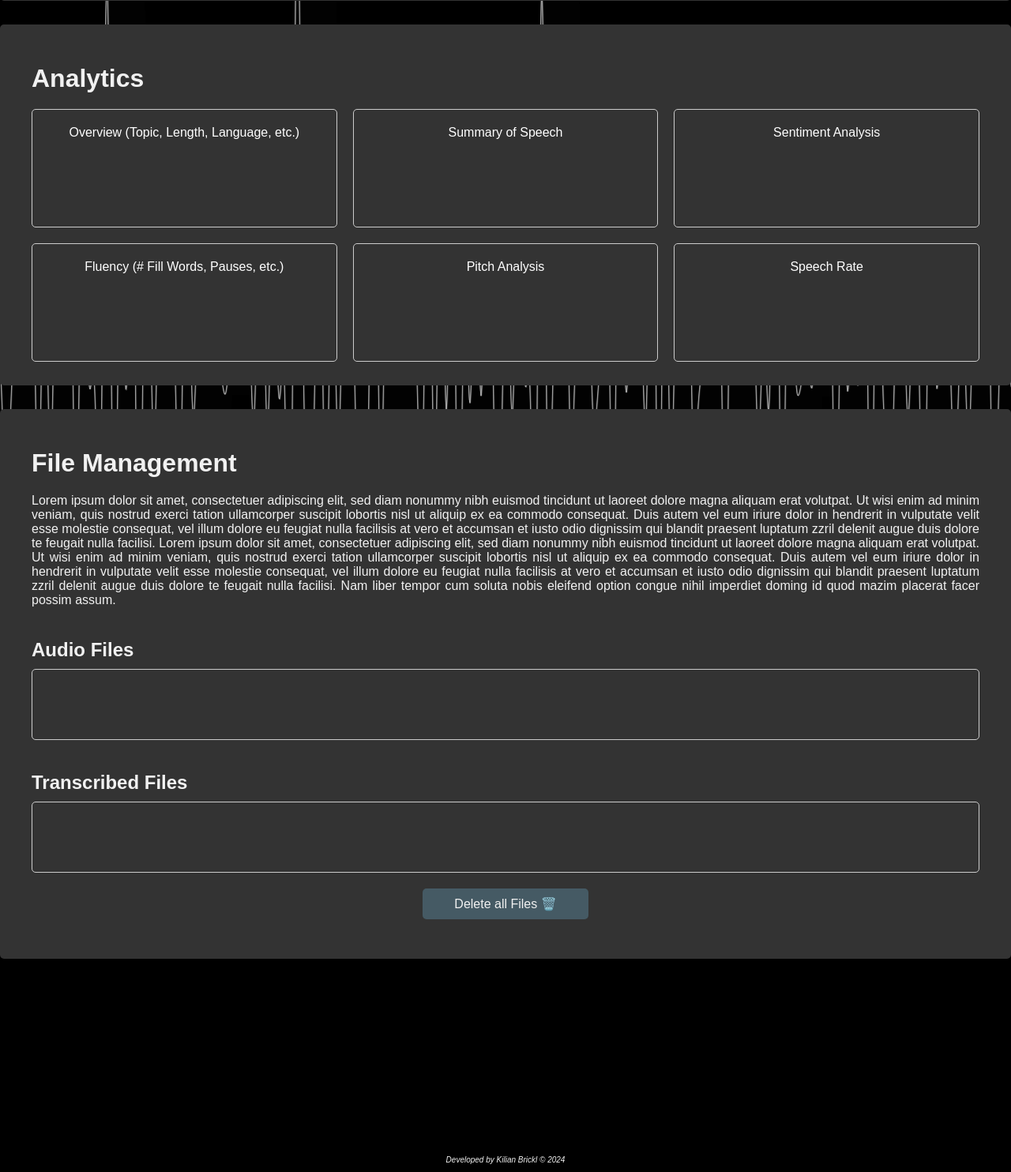
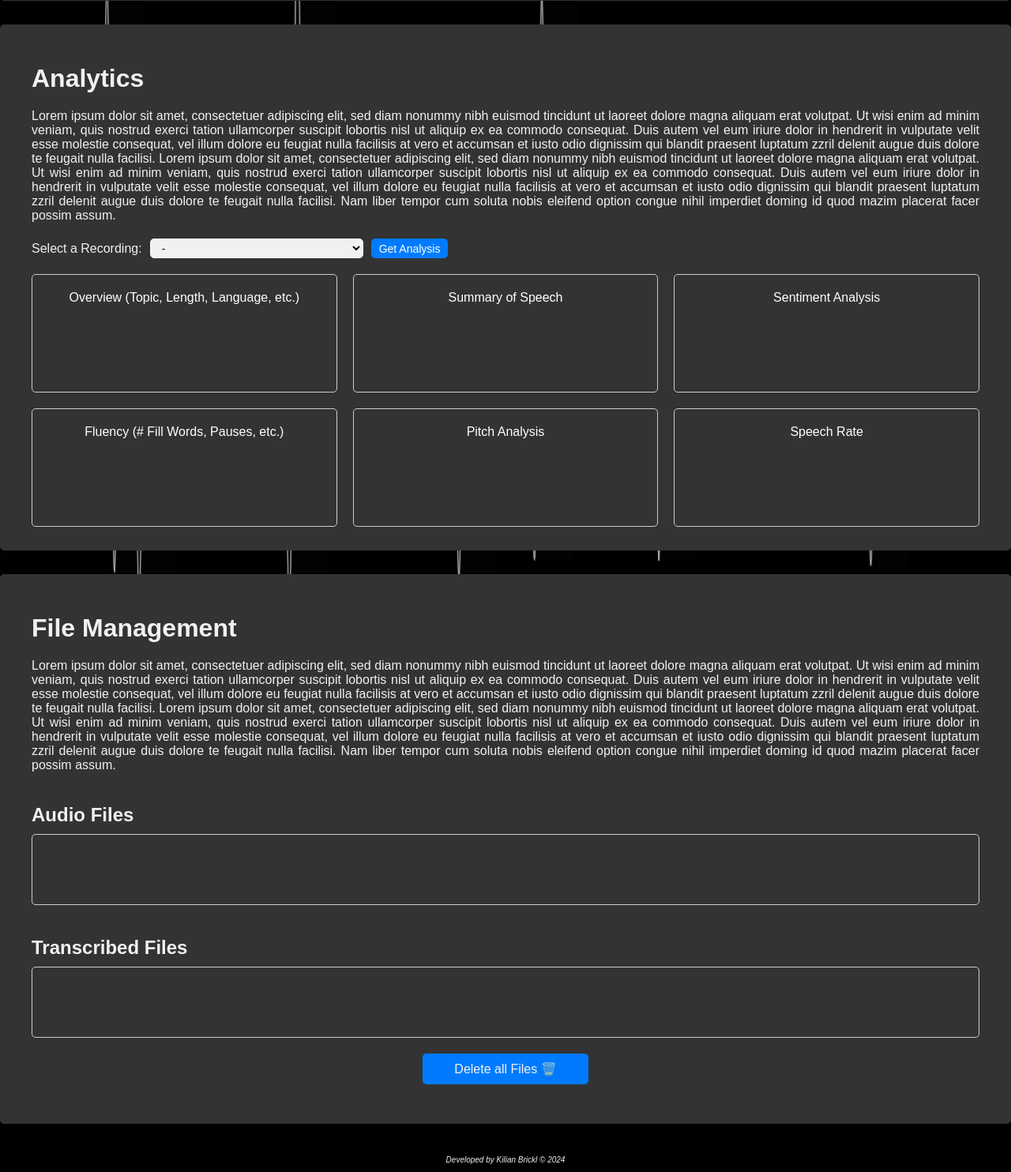
Before and after one commit to BrckJr/Speech2Text, a Flask app: page / in a window 1280 px wide. Shown: the part 644-2128 px from the top of the page at 79% size. Run offline with Flask 3, Linux system fonts and the light colour scheme; the visitor is signed in with stand-in values (Sample User, id 1); data that the repository does not hold is empty.

Commit message:
Dropdown menu for recording selection in analysis section.

```diff
--- a/backend/static/css/base.css
+++ b/backend/static/css/base.css
@@ -134,7 +134,7 @@ h3 {
 
 /* Styling for prompt headings */
 h10 {
-    text-align: left;
+    text-align: center;
     font-size: 24px; /* Medium font size for subheadings */
     font-weight: bold;
 }
--- a/backend/static/css/dashboard.css
+++ b/backend/static/css/dashboard.css
@@ -100,7 +100,7 @@
 /* Delete All Button */
 #delete_all {
     padding: 10px 40px;
-    background: #455a64; /* Blue-grey background */
+    background: #007BFF; /* Blue-grey background */
     color: #f1f1f1;
     font-size: 16px;
     border: none;
@@ -157,6 +157,55 @@
     background: #D21404;
 }
 
+/* Container for the "Select a Recording" dropdown aligned to the left */
+.select-recording {
+    margin: 20px;
+    display: flex;             /* Use flexbox for alignment */
+    align-items: center;       /* Vertically center label and dropdown */
+    justify-content: flex-start; /* Align content to the left */
+}
+
+/* Label for the dropdown menu */
+.select-recording label {
+    margin-right: 10px;
+    font-size: 16px;
+    display: inline-block;
+    align-items: center;       /* Vertically center label and dropdown */
+    justify-content: flex-start; /* Align content to the left */
+}
+
+/* Style for the dropdown menu */
+#recordings-dropdown {
+    min-width: 270px;  /* Set the minimum width to 100px */
+    width: auto;       /* Allow the width to scale based on content */
+    padding: 3px 10px; /* Adjust padding to match button height */
+    font-size: 14px;   /* Adjust font size */
+    border: 1px solid #f1f1f1; /* Border for the dropdown */
+    border-radius: 5px; /* Rounded corners */
+    background-color: #f1f1f1; /* Light background color */
+    display: inline-block; /* Ensure it aligns with the label */
+    height: 25px;      /* Set a fixed height to match button size */
+    line-height: 20px; /* Ensure text is centered vertically */
+}
+
+/* Button styling */
+#get-analysis-btn {
+    font-size: 14px;
+    padding: 3px 10px; /* Adjust padding to match dropdown height */
+    margin-left: 10px; /* Space between dropdown and button */
+    background-color: #007BFF; /* Blue background */
+    color: white;
+    border: none;
+    border-radius: 5px; /* Rounded corners */
+    cursor: pointer;
+    height: 25px;      /* Set the height to match the dropdown */
+}
+
+/* Hover effect for the button */
+#get-analysis-btn:hover {
+    background-color: #0056b3; /* Darker blue on hover */
+}
+
 /* Delete Confirmation Modal Styling */
 #delete-confirmation-modal {
     display: none;
--- a/backend/static/js/app.js
+++ b/backend/static/js/app.js
@@ -4,6 +4,7 @@ import { setupControlButtons } from './modules/controlButtons.js';
 import { setupDeleteButton } from './modules/deleteFiles.js';
 import { setupCanvas } from './modules/backgroundCanvas.js';
 import { setupLangSwitcherButtons } from './modules/langSwitcher.js';
+import { setupAnalysisButton } from './modules/analysisButton.js'
 
 // Function to display webpage
 document.addEventListener('DOMContentLoaded', () => {
@@ -24,12 +25,14 @@ document.addEventListener('DOMContentLoaded', () => {
         const pauseButton = document.getElementById('pause');
         const stopButton = document.getElementById('stop');
         const deleteButton = document.querySelector('.delete-btn');
+        const analysisButton = document.getElementById('get-analysis-btn');
 
         // Loading all files of a respective user at start
         loadAudioFiles();
         loadTranscriptionFiles();
 
-        // Logic for control and delete buttons
+        // Logic for control, delete and recording analysis buttons
+        setupAnalysisButton(analysisButton);
         setupControlButtons(startButton, pauseButton, stopButton);
         setupDeleteButton(deleteButton);
     }
--- /dev/null
+++ b/backend/static/js/modules/analysisButton.js
@@ -0,0 +1,61 @@
+// Function to setup the event listener for the "Get Analysis" button
+export function setupAnalysisButton(analysisButton) {
+
+    // Check if the button exists to avoid errors
+    if (analysisButton) {
+        // Add event listener to the button
+        analysisButton.addEventListener('click', async () => {
+            try {
+                // Perform the necessary logic when the button is clicked
+                // Example: Call a controller in Python via fetch
+
+                const selectedRecording = document.getElementById('recordings-dropdown').value;
+
+                if (!selectedRecording) {
+                    showErrorModal();
+                    return;
+                }
+
+                // Send the selected recording to the backend (controller.py)
+                const response = await fetch('/process-recording', {
+                    method: 'POST',
+                    headers: {
+                        'Content-Type': 'application/json',
+                    },
+                    body: JSON.stringify({
+                        recording: selectedRecording, // Send selected recording to server
+                    }),
+                });
+
+                // Handle the response from the server
+                const result = await response.json();
+
+                if (result.success) {
+                    console.log('Recording processed successfully:', result);
+
+                } else {
+                    console.error('Error processing recording:', result.error);
+                    // Show error modal with the error message from the backend
+                    showErrorModal();
+                }
+            } catch (err) {
+                console.error('Error during fetch operation:', err);
+                // Show error modal with a generic error message
+                showErrorModal();
+            }
+        });
+    }
+}
+
+// Function to show the error modal with a custom message
+function showErrorModal(message) {
+    const modal = document.getElementById('analysis-selection-modal');
+
+    // Show the modal
+    modal.style.display = 'block';
+
+    // Close the modal when the user clicks the "OK" button
+    document.getElementById('close-error-modal').onclick = () => {
+        modal.style.display = 'none'; // Close the modal
+    };
+}
--- a/backend/static/js/modules/audioFileLoader.js
+++ b/backend/static/js/modules/audioFileLoader.js
@@ -1,4 +1,4 @@
-// Function to load and display audio files
+// Function to load and display audio files and populate dropdown menu
 export async function loadAudioFiles() {
     try {
         // Fetch the list of audio files from the server
@@ -15,22 +15,37 @@ export async function loadAudioFiles() {
         const fileList = document.querySelector('#raw-audio-files .file-list');
         fileList.innerHTML = ''; // Clear existing content in the list
 
+        // Get the dropdown element
+        const dropdown = document.getElementById('recordings-dropdown');
+        dropdown.innerHTML = ''; // Clear existing options in the dropdown
+
+        // Create a default "Select a recording" option for the dropdown
+        const defaultOption = document.createElement('option');
+        defaultOption.value = '';
+        defaultOption.textContent = '-';
+        dropdown.appendChild(defaultOption);
+
         // Loop through the list of audio file paths and create clickable links
         data.files.forEach(filePath => {
+            // Create a clickable link for each audio file
             const listItem = document.createElement('div');
             listItem.className = 'file-item';  // Add class to each list item
 
-            // Create a clickable link for each audio file
             const fileLink = document.createElement('a');
             fileLink.href = `/static/${filePath}`;  // Use relative path to the static folder
             fileLink.textContent = filePath.split('/').pop();  // Display only the file name (not the full path)
             fileLink.target = '_blank';  // Ensure the link opens in a new tab
 
-            // Append the link to the list item
-            listItem.appendChild(fileLink);
+            listItem.appendChild(fileLink); // Append the link to the list item
+            fileList.appendChild(listItem); // Add the list item to the file list container
 
-            // Add the list item to the file list container
-            fileList.appendChild(listItem);
+            // Create an option element for the dropdown
+            const option = document.createElement('option');
+            option.value = filePath;
+            option.textContent = filePath.split('/').pop(); // Display file name in the dropdown
+
+            // Append the option to the dropdown
+            dropdown.appendChild(option);
         });
     } catch (err) {
         // Log any errors that occur during the fetch or processing
--- a/backend/templates/dashboard.html
+++ b/backend/templates/dashboard.html
@@ -9,7 +9,7 @@
 <div class="intro">
     <h1>Presentable</h1>
     <p data-i18n="intro_text">
-        Lorem ipsum dolor sit amet, consectetuer adipiscing elit, sed diam nonummy nibh euismod tincidunt ut laoreet dolore magna aliquam erat volutpat. Ut wisi enim ad minim veniam, quis nostrud exerci tation ullamcorper suscipit lobortis nisl ut aliquip ex ea commodo consequat. Duis autem vel eum iriure dolor in hendrerit in vulputate velit esse molestie consequat, vel illum dolore eu feugiat nulla facilisis at vero et accumsan et iusto odio dignissim qui blandit praesent luptatum zzril delenit augue duis dolore te feugait nulla facilisi. Lorem ipsum dolor sit amet, consectetuer adipiscing elit, sed diam nonummy nibh euismod tincidunt ut laoreet dolore magna aliquam erat volutpat. Ut wisi enim ad minim veniam, quis nostrud exerci tation ullamcorper suscipit lobortis nisl ut aliquip ex ea commodo consequat. Duis autem vel eum iriure dolor in hendrerit in vulputate velit esse molestie consequat, vel illum dolore eu feugiat nulla facilisis at vero et accumsan et iusto odio dignissim qui blandit praesent luptatum zzril delenit augue duis dolore te feugait nulla facilisi. Nam liber tempor cum soluta nobis eleifend option congue nihil imperdiet doming id quod mazim placerat facer possim assum.
+        Lorem ipsum dolor ...
     </p>
 </div>
 
@@ -31,6 +31,21 @@
 <!-- Analytics Section -->
 <div class="analytics">
     <h2 data-i18n="analytics_section">Analytics</h2>
+
+    <p data-i18n="analytics_text">
+        Lorem ipsum dolor sit amet, ...
+    </p>
+
+    <!-- Select Recording Dropdown Menu -->
+    <div class="select-recording">
+        <label for="recordings-dropdown" data-i18n="select_recording_label">Select a Recording:</label>
+        <select id="recordings-dropdown">
+            <!-- Options will be populated dynamically -->
+        </select>
+        <!-- Button next to the dropdown -->
+        <button id="get-analysis-btn" class="btn" data-i18n="get_analysis_button">Select Recording</button>
+    </div>
+
     <div class="analytics-panel-grid">
         <div class="analytics-panel" data-i18n="overview">Overview (Topic, Length, Language, etc.)</div>
         <div class="analytics-panel" data-i18n="summary_of_speech">Summary of Speech</div>
@@ -44,8 +59,9 @@
 <!-- File Management Section -->
 <div class="file_management">
     <h2 data-i18n="file_management">File Management</h2>
+
     <p data-i18n="file_management_text">
-        Lorem ipsum dolor sit amet, consectetuer adipiscing elit, sed diam nonummy nibh euismod tincidunt ut laoreet dolore magna aliquam erat volutpat. Ut wisi enim ad minim veniam, quis nostrud exerci tation ullamcorper suscipit lobortis nisl ut aliquip ex ea commodo consequat. Duis autem vel eum iriure dolor in hendrerit in vulputate velit esse molestie consequat, vel illum dolore eu feugiat nulla facilisis at vero et accumsan et iusto odio dignissim qui blandit praesent luptatum zzril delenit augue duis dolore te feugait nulla facilisi. Lorem ipsum dolor sit amet, consectetuer adipiscing elit, sed diam nonummy nibh euismod tincidunt ut laoreet dolore magna aliquam erat volutpat. Ut wisi enim ad minim veniam, quis nostrud exerci tation ullamcorper suscipit lobortis nisl ut aliquip ex ea commodo consequat. Duis autem vel eum iriure dolor in hendrerit in vulputate velit esse molestie consequat, vel illum dolore eu feugiat nulla facilisis at vero et accumsan et iusto odio dignissim qui blandit praesent luptatum zzril delenit augue duis dolore te feugait nulla facilisi. Nam liber tempor cum soluta nobis eleifend option congue nihil imperdiet doming id quod mazim placerat facer possim assum.
+        Lorem ipsum dolor sit amet, ...
     </p>
 
     <!-- Audio File Panel -->
@@ -86,4 +102,14 @@
     </div>
 </div>
 
+
+<!-- Delete Confirmation Modal -->
+<div id="analysis-selection-modal" class="modal" style="display: none;">
+    <div class="modal-content">
+        <h10 data-i18n="analysis-selection_modal">Error</h10>
+        <p1 data-i18n="analysis-selection_modal_text">An error occurred, please try again. Maybe you did not choose a recording?</p1>
+        <button id="close-error-modal">OK</button>
+    </div>
+</div>
+
 {% endblock %}
```
Also changed, not shown: other parts of backend/static/css/dashboard.css (+29 -3 lines), backend/control/transcription_control.py (+18 -0 lines), backend/static/lang/de.json (+6 -1 lines), backend/static/lang/en.json (+6 -1 lines), backend/static/lang/es.json (+6 -1 lines).
